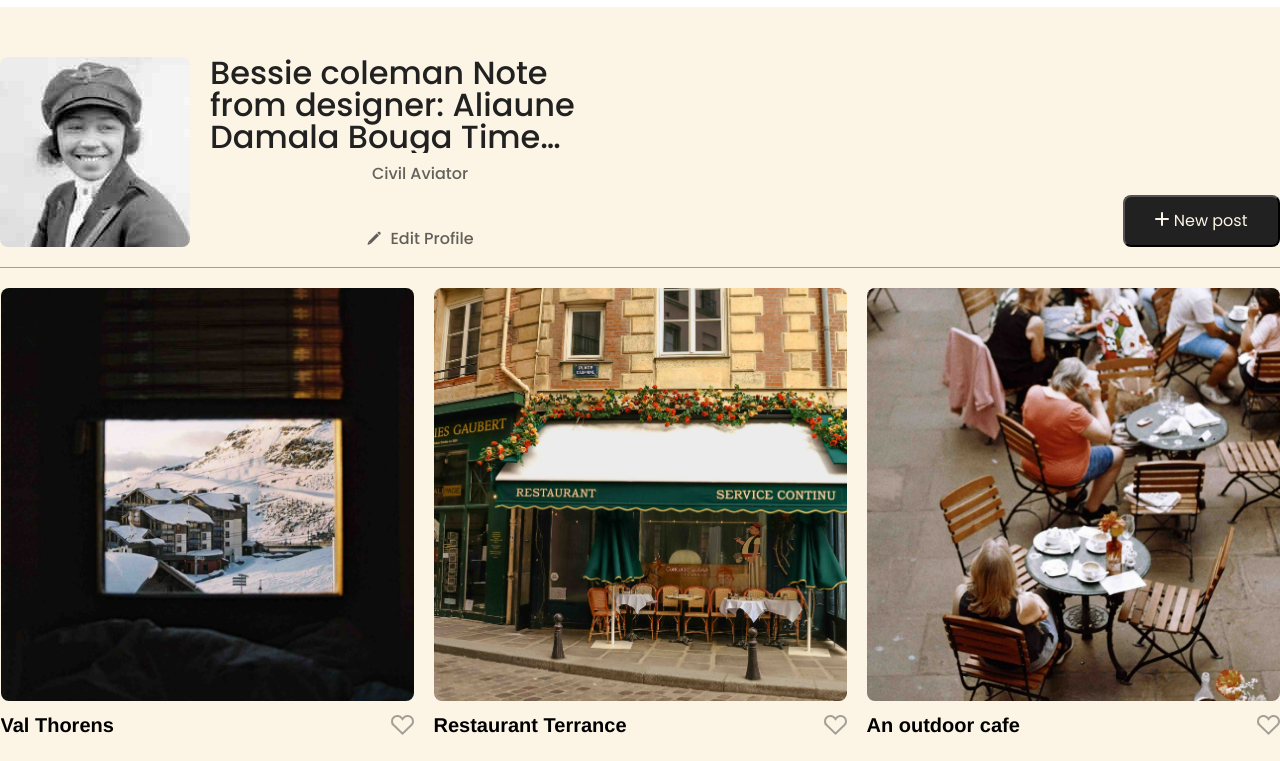
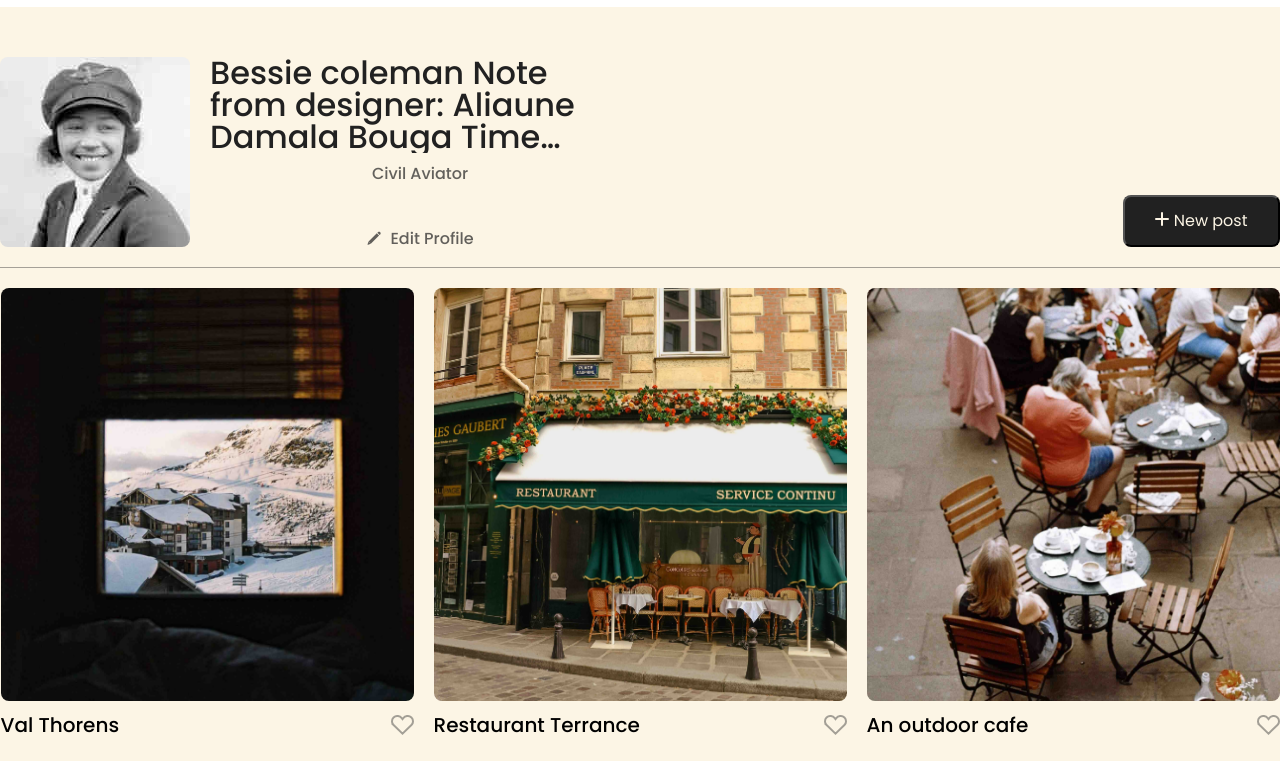
Before and after one commit to megazord123/project-spots, a plain HTML site: page index.html in a window 1280 px wide. Shown: the part 39-800 px from the top of the page. Drawn offline with Linux system fonts and the light colour scheme.

Commit message:
7 updates

```diff
--- a/blocks/card.css
+++ b/blocks/card.css
@@ -21,8 +21,9 @@
 .card__title {
   max-width: 353px;
   margin: 0;
-  font-size:20px ;
-  font font-weight:500 ;
+  font-family: poppins, Arial, Helvetica, sans-serif;
+  font-size: 20px;
+  font-weight: 500;
   white-space: nowrap;
   overflow: hidden;
   text-overflow: ellipsis;
--- a/blocks/page.css
+++ b/blocks/page.css
@@ -2,7 +2,6 @@
   background-color: #fcf5e5;
   font-family: poppins, Arial, Helvetica, sans-serif;
   min-height: 100vh;
-  font-family: poppins, Arial, Helvetica, sans-serif;
 }
 
 .page__section {
```
